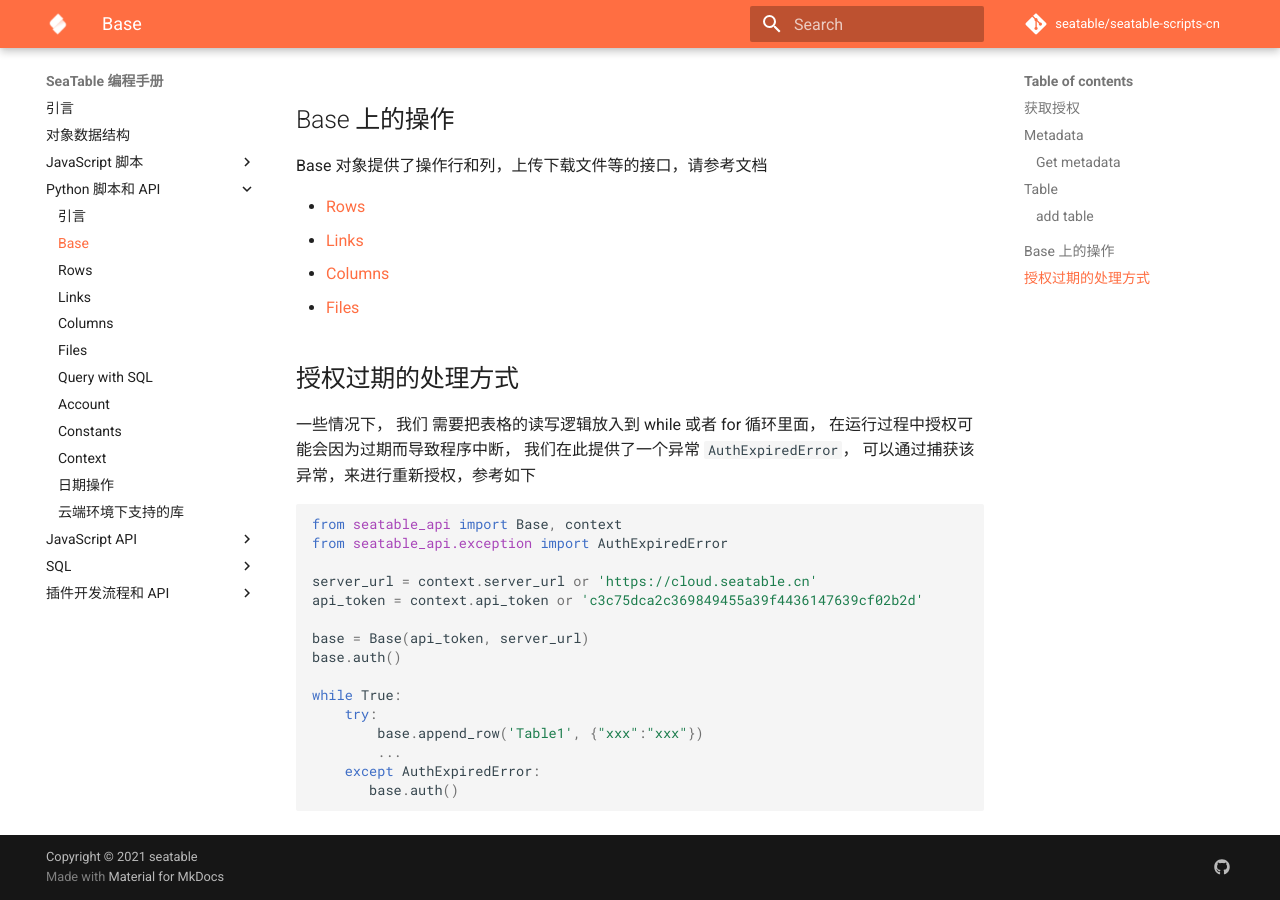
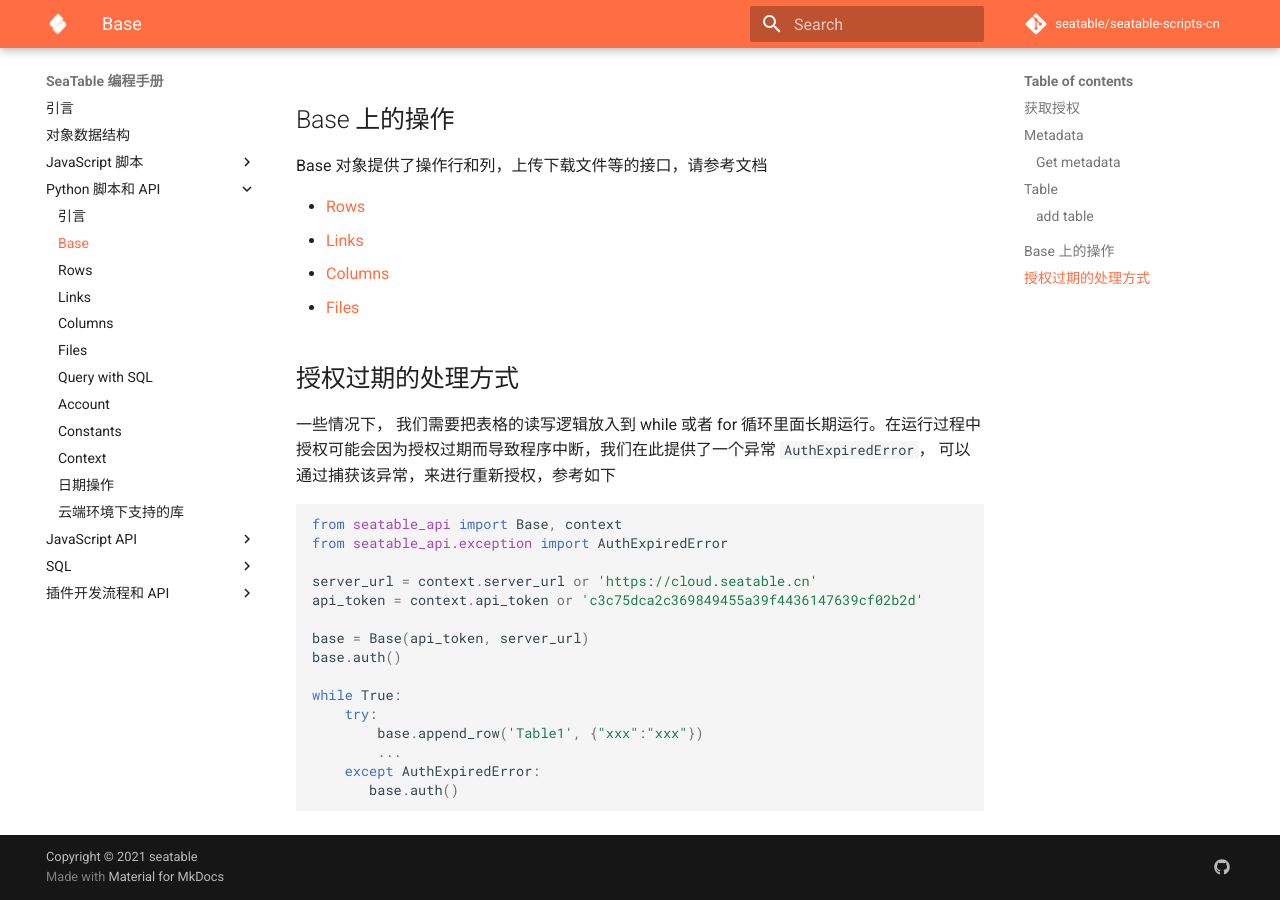
Before and after one commit to seatable/seatable-scripts-cn, an MkDocs documentation site: the page built from manual/python/base.md, in a window 1280 px wide and 900 px high, scrolled down 2245 px. Built offline with MkDocs 1.6.1 and Material for MkDocs 9.7.7, drawn with Linux system fonts in a browser that asks for light colours; comment, search, counter and statistics services are not loaded.

Commit message:
Update base.md

````diff
--- a/manual/python/base.md
+++ b/manual/python/base.md
@@ -120,7 +120,7 @@
 
 ## 授权过期的处理方式
 
-一些情况下， 我们 需要把表格的读写逻辑放入到 while 或者 for 循环里面， 在运行过程中授权可能会因为过期而导致程序中断， 我们在此提供了一个异常 `AuthExpiredError`， 可以通过捕获该异常，来进行重新授权，参考如下
+一些情况下， 我们需要把表格的读写逻辑放入到 while 或者 for 循环里面长期运行。在运行过程中授权可能会因为授权过期而导致程序中断，我们在此提供了一个异常 `AuthExpiredError`， 可以通过捕获该异常，来进行重新授权，参考如下
 
 ```python
 from seatable_api import Base, context
````
